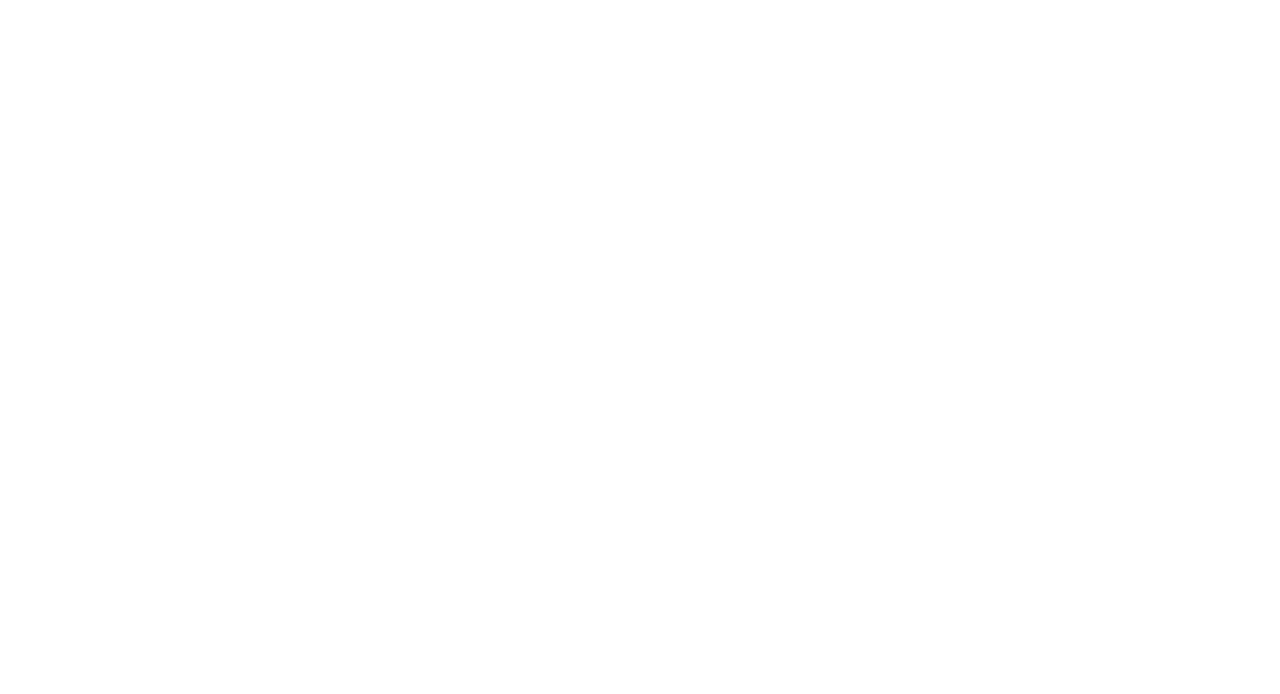
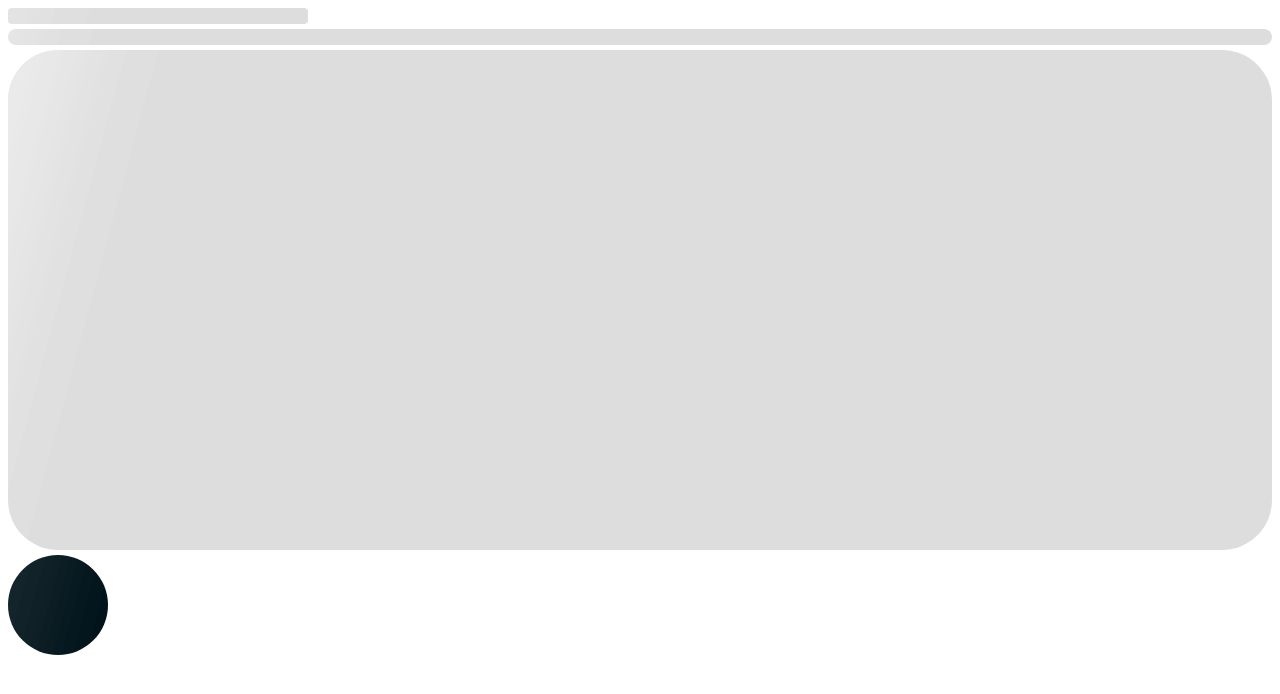
Before and after one commit to developerHub01/ReSkeleton, a React (Vite) app: page / in a window 1280 px wide. Shown: the top 694 px of the page. Built offline with nearby package versions, Linux system fonts and the light colour scheme.

Commit message:
anmation try with styled component

```diff
--- a/src/App.tsx
+++ b/src/App.tsx
@@ -1,5 +1,14 @@
+import Skeleton from "./Components/Skeleton";
+
 const App = () => {
-  return <div></div>;
+  return (
+    <div>
+      <Skeleton width={300} />
+      <Skeleton type="round" />
+      <Skeleton type="react" height={500} roundness={50} />
+      <Skeleton type="circle" width={50} size={"100"} color="#001219" />
+    </div>
+  );
 };
 
 export default App;
--- a/src/Components/Skeleton.tsx
+++ b/src/Components/Skeleton.tsx
@@ -1,25 +1,139 @@
-import React from "react";
-import SkeletonText from "./SkeletonText";
-import SkeletonCircle from "./SkeletonCircle";
-import SkeletonRect from "./SkeletonRect";
-import SkeletonRound from "./SkeletonRound";
+import styled, { css } from "styled-components";
+
+type stringOrNum = string | number;
 
 interface SkeletonProps {
-  type: "text" | "circle" | "react" | "round";
+  type?: "text" | "circle" | "react" | "round";
+  size?: stringOrNum;
+  width?: stringOrNum;
+  height?: stringOrNum;
+  color?: string;
+  animType?: string | boolean;
+  roundness?: string | number;
+  className?: string | object;
+  style?: object;
 }
 
+const checkPrefixAndModify = (value: stringOrNum, prefix: string) => {
+  return (
+    typeof value === "string"
+      ? isNaN(+value)
+        ? value
+        : +value + prefix
+      : value + prefix
+  ).trim();
+};
+
+const checkRoundness = (type: string) => {
+  switch (type?.toLowerCase()) {
+    case "circle":
+      return "50%";
+    case "react":
+      return "0";
+    case "round":
+      return "12px";
+    default:
+      return "4px";
+  }
+};
+const slideAnim = css`
+  0% {
+    left: 0;
+    opacity: 1;
+  }
+  20%,
+  80% {
+    opacity: 0;
+  }
+  50% {
+    opacity: 1;
+  }
+  100% {
+    opacity: 1;
+    left: 200%;
+  }
+`;
+const pulseAnim = css`
+  0%,
+  100% {
+    opacity: 0.3;
+    transform: scaleX(0.99);
+  }
+  50% {
+    opacity: 0.85;
+    transform: scaleX(1);
+  }
+`;
+
+
+const SkeletonComp = styled.div<SkeletonProps>`
+  background: ${(props) => props.color};
+  ${(props) =>
+    props.type?.toLowerCase() === "circle"
+      ? `width: ${props.size};
+    height: ${props.size};`
+      : `width: ${props.width};
+    height: ${props.height};`}
+  margin: 5px 0;
+  border-radius: ${(props) => props.roundness};
+  overflow: hidden;
+  position: relative;
+  ${(props) =>
+    props.animType && `animation: ${pulseAnim} 1.6s linear infinite;`}
+  transform-origin: left center;
+  &::before,
+  &::after {
+    content: "";
+    position: absolute;
+    width: 20%;
+    height: 5000%;
+    top: 50%;
+    transform: translate(-100%, -50%) rotate(15deg);
+    background: rgba(255, 255, 255, 0.25);
+    left: 0;
+    filter: blur(50px);
+  }
+  ${(props) =>
+    typeof props.animType === "string" &&
+    props.animType?.toLowerCase() === "slide"
+      ? `
+          &::before {
+            animation: ${slideAnim} 1.5s linear infinite;
+          }
+          &::after {
+            animation-delay: 0.5s;
+            animation: ${slideAnim} 1s linear infinite;
+          }
+        `
+      : ""}
+`;
 const Skeleton: React.FC<SkeletonProps> = (props) => {
-  const { type } = props;
-  switch (type.toLowerCase()) {
-    case "circle":
-      return <SkeletonCircle />;
-    case "react":
-      return <SkeletonRect />;
-    case "round":
-      return <SkeletonRound />;
-    default:
-      return <SkeletonText />;
-  }
+  const newModifiedProps = { ...props };
+  newModifiedProps["animType"] || (newModifiedProps["animType"] = "pulse");
+  newModifiedProps["type"] || (newModifiedProps["type"] = "text");
+  newModifiedProps["color"] || (newModifiedProps["color"] = "#ddd");
+
+  newModifiedProps["size"] = checkPrefixAndModify(
+    newModifiedProps["size"] || "20px",
+    "px"
+  );
+  newModifiedProps["width"] = checkPrefixAndModify(
+    newModifiedProps["width"] || "100%",
+    "px"
+  );
+  newModifiedProps["height"] = checkPrefixAndModify(
+    newModifiedProps["height"] || "16px",
+    "px"
+  );
+  newModifiedProps["roundness"] =
+    newModifiedProps["roundness"] || checkRoundness(newModifiedProps["type"]);
+
+  newModifiedProps["roundness"] = checkPrefixAndModify(
+    newModifiedProps["roundness"],
+    "px"
+  );
+
+  return <SkeletonComp {...newModifiedProps} />;
 };
 
 export default Skeleton;
```
